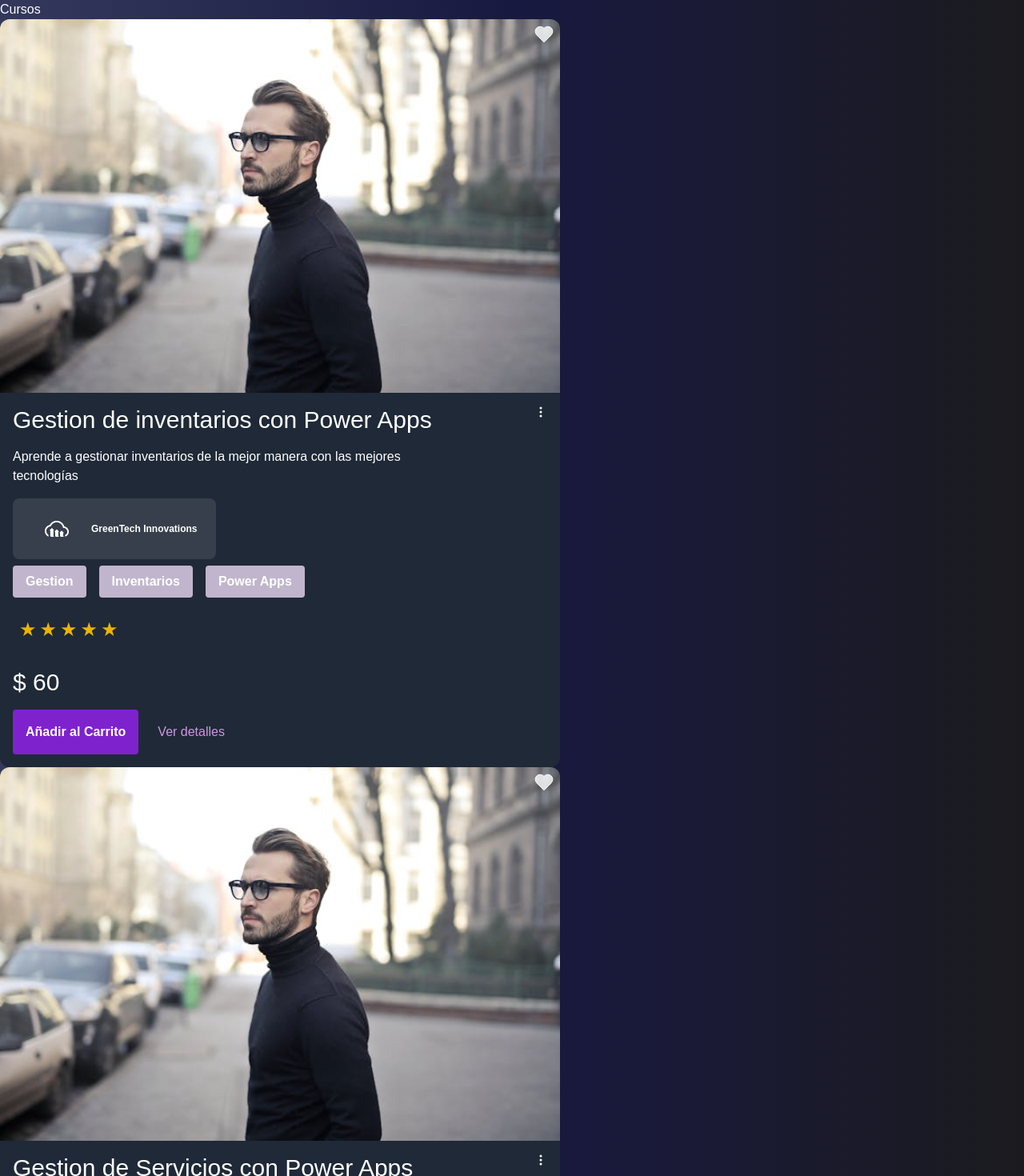
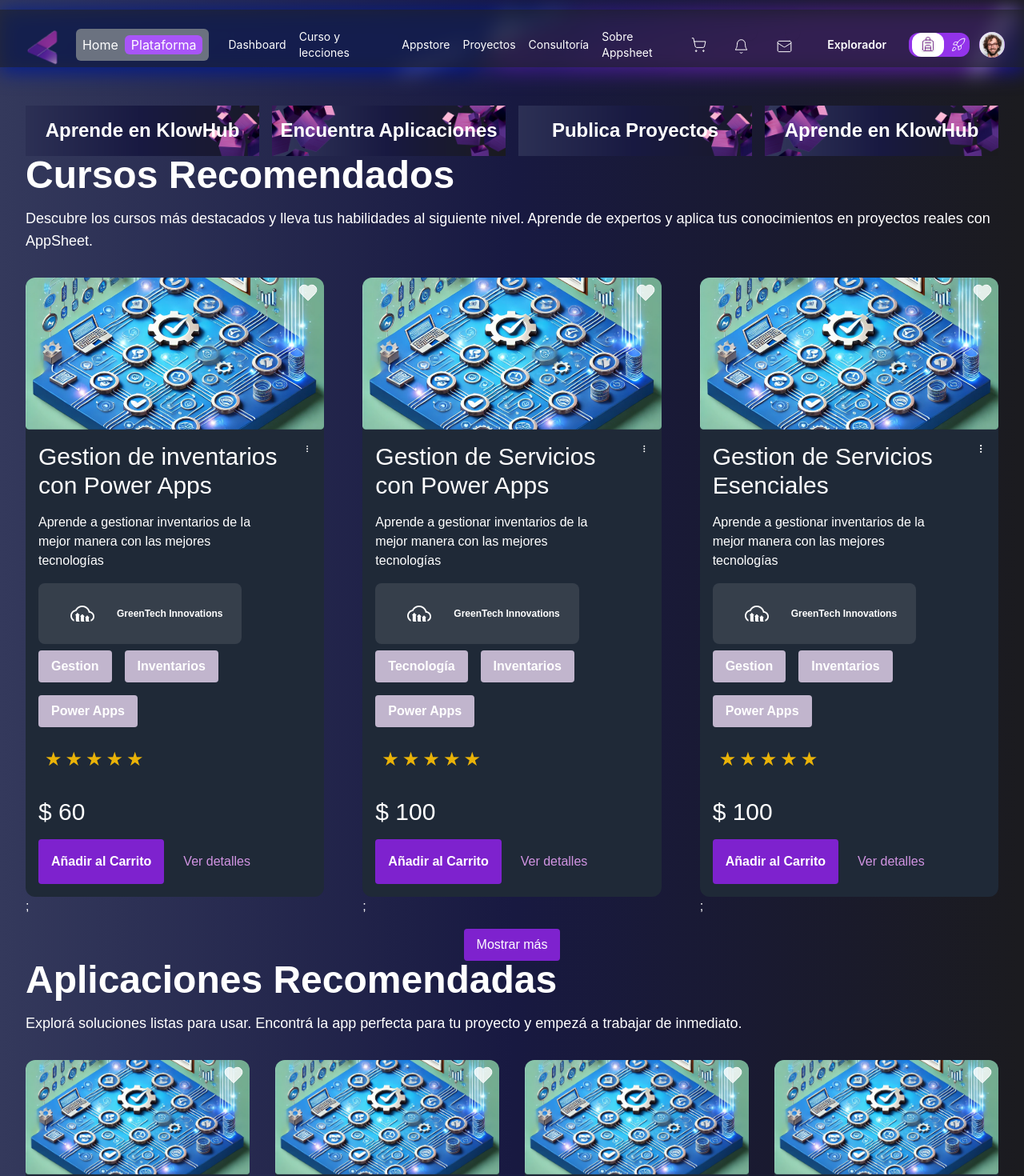
Before and after one commit to No-Country-simulation/h3-10-klowhub, a Next.js app in the folder Frontend/: page /landing in a window 1280 px wide. Shown: the top 1470 px of the page at 80% size. Built offline with nearby package versions, Linux system fonts and the light colour scheme.

Commit message:
Feat: Landing - non signed, first 2 sections

```diff
--- a/Frontend/src/app/landing/page.tsx
+++ b/Frontend/src/app/landing/page.tsx
@@ -1,15 +1,106 @@
+"use client";
 import { courseCard } from "@/mock/db";
+import React, { useState } from "react";
 import CardCourse from "@/components/Card_Course/Card_Course";
-export default function landing() {
+import BackgroundBanner2 from "../../../public/Fondos_img/BackgroundBanner2.png";
+import { Header } from "@/components/Layout/Header";
+import { Footer } from "@/components/Layout/Footer";
+import Banner from "@/components/Banner/Banner";
+export default function LandingPage() {
+  const [visibleCountAPP, setVisibleCountAPP] = useState(4); // Estado para controlar cuántos elementos se muestran
+  const [visibleCountCourse, setVisibleCountCourse] = useState(3); // Estado para controlar cuántos elementos se muestran
+
+  // Función para cargar más elementos
+  const handleShowMoreAPP = () => {
+    setVisibleCountAPP((prevCount: number) => prevCount + 4);
+  };
+  const handleShowMoreCourse = () => {
+    setVisibleCountCourse((prevCount: number) => prevCount + 4);
+  };
   const base = courseCard;
   return (
     <div>
-      <p>Cursos</p>
-      <main className="h-screen ">
-        {base.map((items) => {
-          return <CardCourse course={items} key={items.title} />;
-        })}
-      </main>
+      <Header />
+      <div className="m-8">
+        <div className="mt-4 grid grid-cols-1 sm:grid-cols-2 lg:grid-cols-4 gap sm:gap-4 justify-around">
+          <Banner
+            backgroundImage={BackgroundBanner2}
+            classes=""
+            title="Aprende en KlowHub"
+            redirectTo="/"
+          ></Banner>
+          <Banner
+            classes=""
+            title="Encuentra Aplicaciones"
+            redirectTo="/"
+          ></Banner>
+          <Banner
+            backgroundImage={BackgroundBanner2}
+            classes=""
+            title="Publica Proyectos"
+            redirectTo="/"
+          ></Banner>
+          <Banner classes="" title="Aprende en KlowHub" redirectTo="/"></Banner>
+        </div>
+        <section>
+          <h2 className="font-bold text-xl lg:text-5xl">Cursos Recomendados</h2>
+          <p className="mt-4 mb-8 text-sm lg:text-lg">
+            Descubre los cursos más destacados y lleva tus habilidades al
+            siguiente nivel. Aprende de expertos y aplica tus conocimientos en
+            proyectos reales con AppSheet.
+          </p>
+          <div className="lg:col-span-4 lg:gap-12 grid-cols-1 lg:grid-cols-3 grid">
+            {base.slice(0, visibleCountCourse).map((items) => {
+              return (
+                <div className="" key={items.title}>
+                  <CardCourse course={items} />;
+                </div>
+              );
+            })}
+          </div>
+        </section>
+        <div className=" w-100 flex justify-center">
+          {visibleCountCourse < base.length && (
+            <button
+              onClick={handleShowMoreCourse}
+              className="mt-4 px-4 py-2 bg-purple-700 text-white rounded hover:bg-purple-900"
+            >
+              Mostrar más
+            </button>
+          )}
+        </div>
+
+        <section>
+          <h2 className="font-bold text-xl lg:text-5xl">
+            Aplicaciones Recomendadas
+          </h2>
+          <p className="mt-4 mb-8 text-sm lg:text-lg">
+            Explorá soluciones listas para usar. Encontrá la app perfecta para
+            tu proyecto y empezá a trabajar de inmediato.
+          </p>
+          <div className="col-span-4 gap-8 grid-cols-1 md:grid-cols-2 lg:grid-cols-4 grid">
+            {base.slice(0, visibleCountAPP).map((items) => {
+              return (
+                <div className="" key={items.title}>
+                  <CardCourse course={items} />;
+                </div>
+              );
+            })}
+          </div>
+          <div className=" w-100 flex justify-center">
+            {visibleCountAPP < base.length && (
+              <button
+                onClick={handleShowMoreAPP}
+                className="mt-4 px-4 py-2 bg-purple-700 text-white rounded hover:bg-purple-900"
+              >
+                Mostrar más
+              </button>
+            )}
+          </div>
+        </section>
+        <section>Ultimas Consultas</section>
+      </div>
+      <Footer />
     </div>
   );
 }
--- /dev/null
+++ b/Frontend/src/components/Banner/Banner.tsx
@@ -0,0 +1,34 @@
+import Link from "next/link";
+import Image from "next/image";
+import BackgroundBanner from "../../../public/Fondos_img/BackgroundBanner.png";
+import { Banner_Props } from "@/services/Interfaces";
+const Banner: React.FC<Banner_Props> = ({
+  backgroundImage,
+  title,
+  redirectTo,
+  classes,
+}) => {
+  return (
+    <div className={classes}>
+      <div className="relative rounded-lg">
+        <Link href={redirectTo}>
+          <Image
+            src={backgroundImage || BackgroundBanner}
+            alt="Background image with abstract purple shapes"
+            objectFit="cover"
+            className="overflow-hidden"
+            // layout="fill"
+            //style={{ paddingBottom: "14.4%" }}
+          />
+          <div className="absolute inset-0 flex items-center justify-center">
+            <h1 className="text-white text-md md:text-lg lg:text-2xl font-bold">
+              {title}
+            </h1>
+          </div>
+        </Link>
+      </div>
+    </div>
+  );
+};
+
+export default Banner;
--- a/Frontend/src/components/Card_Course/Card_Course.tsx
+++ b/Frontend/src/components/Card_Course/Card_Course.tsx
@@ -27,7 +27,7 @@ export default function CardCourse({ course }: { course: PropsCourse }) {
     setStateHeadt(!StateHeadt);
   }
   return (
-    <div className="w-full max-w-[700px]  bg-[#1F2937] relative rounded-xl">
+    <div className=" w-full bg-[#1F2937] relative rounded-xl">
       <button onClick={handleClick} className={"absolute right-2 top-2"}>
         <HeartIcon StateHeart={StateHeadt} />
       </button>
--- a/Frontend/src/mock/db.ts
+++ b/Frontend/src/mock/db.ts
@@ -63,7 +63,7 @@ export const detalles = [
 
 export const courseCard = [
   {
-    mainImageCourse: "/img/Cards_Img/imagen.jpg",
+    mainImageCourse: "/img/Details_Course/Course_1.png",
     altMainImageCourse: "Curso",
     projectImage: "/img/Cards_Img/logo.png",
     projectName: "GreenTech Innovations",
@@ -74,21 +74,57 @@ export const courseCard = [
     stars: 5.5,
     califications: 34,
     price: 60,
-    width: 453,
-    heigth: 200,
   },
   {
-    mainImageCourse: "/img/Cards_Img/imagen.jpg",
+    mainImageCourse: "/img/Details_Course/Course_1.png",
     altMainImageCourse: "Curso",
     projectImage: "/img/Cards_Img/logo.png",
     projectName: "GreenTech Innovations",
     title: "Gestion de Servicios con Power Apps",
     description:
       "Aprende a gestionar inventarios de la mejor manera con las mejores tecnologías",
+    tags: ["Tecnología", "Inventarios", "Power Apps"],
+    stars: 5.5,
+    califications: 34,
+    price: 100,
+  },
+  {
+    mainImageCourse: "/img/Details_Course/Course_1.png",
+    altMainImageCourse: "Curso",
+    projectImage: "/img/Cards_Img/logo.png",
+    projectName: "GreenTech Innovations",
+    title: "Gestion de Servicios Esenciales",
+    description:
+      "Aprende a gestionar inventarios de la mejor manera con las mejores tecnologías",
     tags: ["Gestion", "Inventarios", "Power Apps"],
     stars: 5.5,
     califications: 34,
-    width: 100,
-    heigth: 100,
+    price: 100,
+  },
+  {
+    mainImageCourse: "/img/Details_Course/Course_1.png",
+    altMainImageCourse: "Curso",
+    projectImage: "/img/Cards_Img/logo.png",
+    projectName: "GreenTech Innovations",
+    title: "Gestion de Servicios",
+    description:
+      "Aprende a gestionar inventarios de la mejor manera con las mejores tecnologías",
+    tags: ["Gestion", "Inventarios", "Power Apps"],
+    stars: 5.5,
+    califications: 34,
+    price: 100,
+  },
+  {
+    mainImageCourse: "/img/Details_Course/Course_1.png",
+    altMainImageCourse: "Curso",
+    projectImage: "/img/Cards_Img/logo.png",
+    projectName: "GreenTech Innovations",
+    title: "Gestion de Servicios Web",
+    description:
+      "Aprende a gestionar inventarios de la mejor manera con las mejores tecnologías",
+    tags: ["Gestion", "Inventarios", "Power Apps"],
+    stars: 5.5,
+    califications: 34,
+    price: 100,
   },
 ];
```
Also changed, not shown: Frontend/src/services/Interfaces.ts (+9 -0 lines), Frontend/public/Fondos_img/BackgroundBanner.png (added), Frontend/public/Fondos_img/BackgroundBanner2.png (added).
